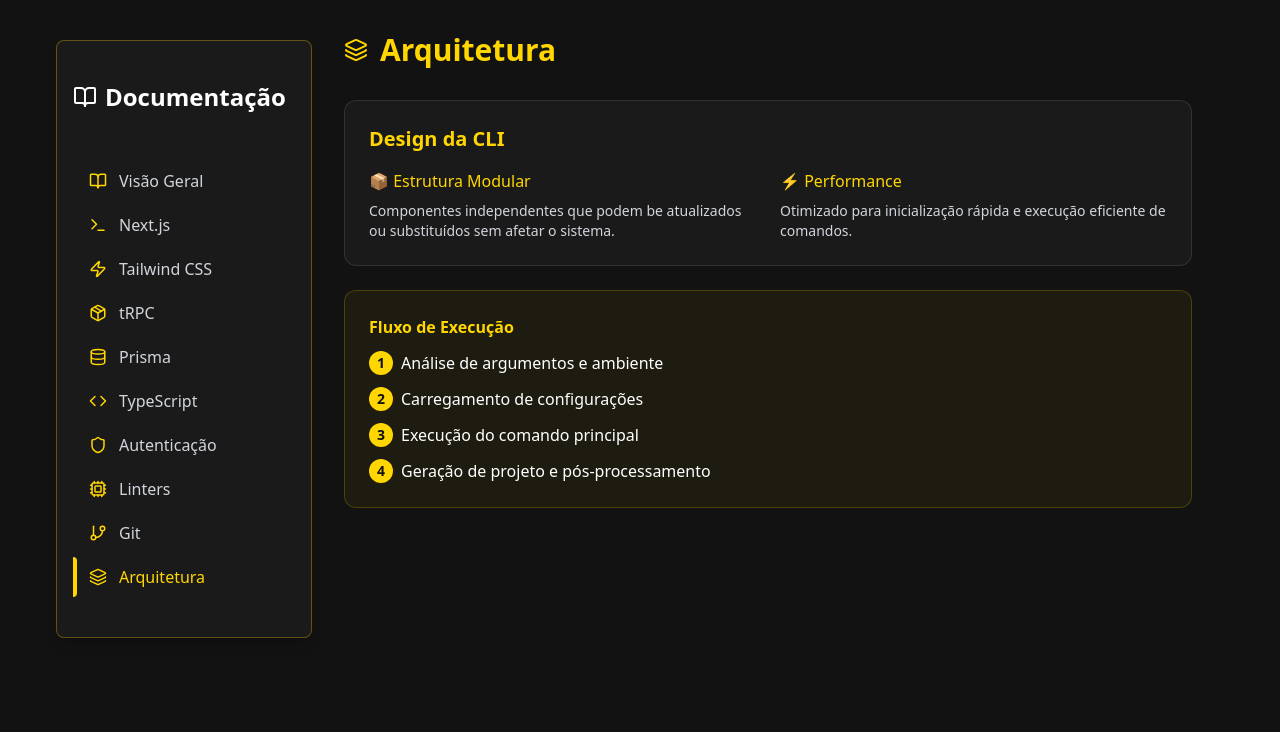
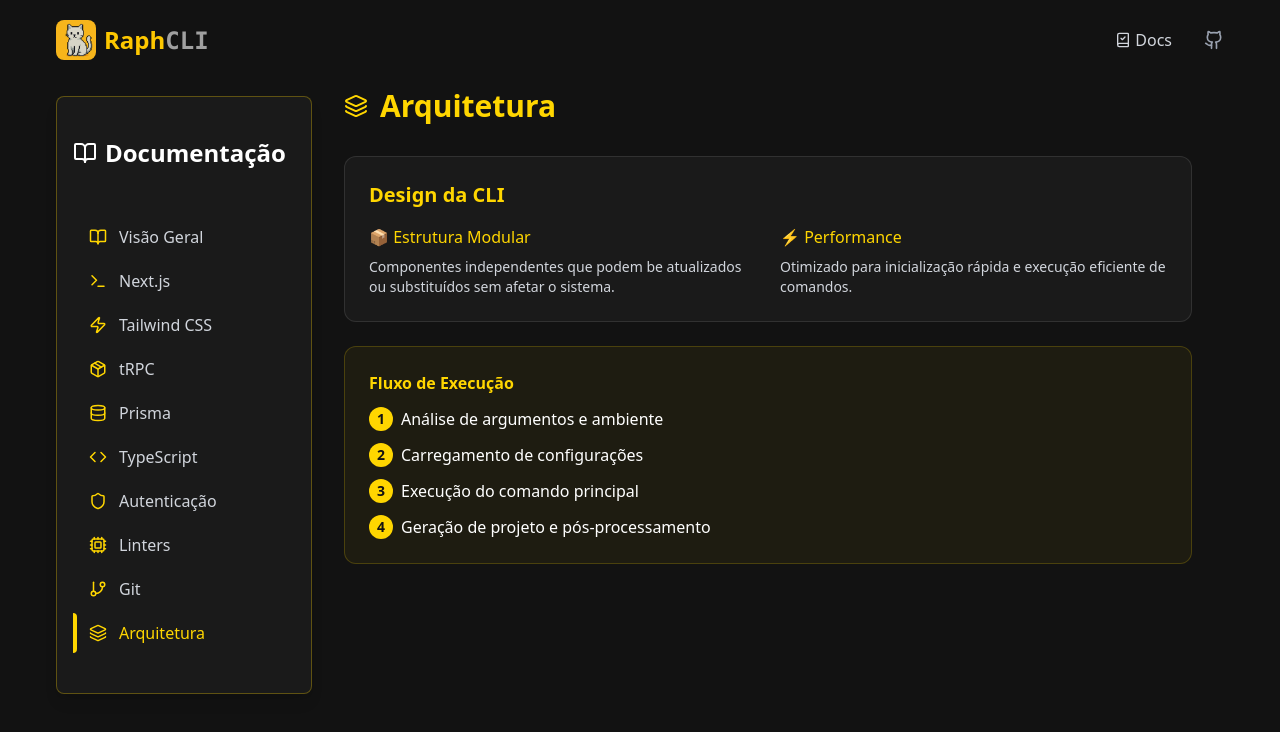
Before and after one commit to gabriellucasvh/raph, a Next.js app: page /docs/architecture in a window 1280 px wide. Shown: the top 732 px of the page. Built offline with nearby package versions, Linux system fonts and the light colour scheme.

Commit message:
refactor(docs): adjust layout structure and add Navbar for better navigation
The layout structure was modified to include a Navbar component for improved navigation. The main container's padding was adjusted to accommodate the new Navbar, enhancing the overall user experience.

```diff
--- a/src/app/docs/layout.tsx
+++ b/src/app/docs/layout.tsx
@@ -1,6 +1,7 @@
 "use client"
 
 import { DocsSidebar } from "@/components/DocsSidebar";
+import Navbar from "@/components/Navbar";
 
 
 export default function DocsLayout({
@@ -9,11 +10,14 @@ export default function DocsLayout({
     children: React.ReactNode
 }) {
     return (
-    <div className="flex min-h-screen text-white container mx-auto px-8 md:px-14">
+        <div className="pt-14">
+            <Navbar />
+            <div className="flex min-h text-white container mx-auto px-8 md:px-14">
                 <DocsSidebar />
                 <main className="flex-1 p-8 overflow-y-auto">
                     {children}
                 </main>
             </div>
+        </div>
     );
 }
```
Lines whose indentation alone changed are shown as unchanged.
